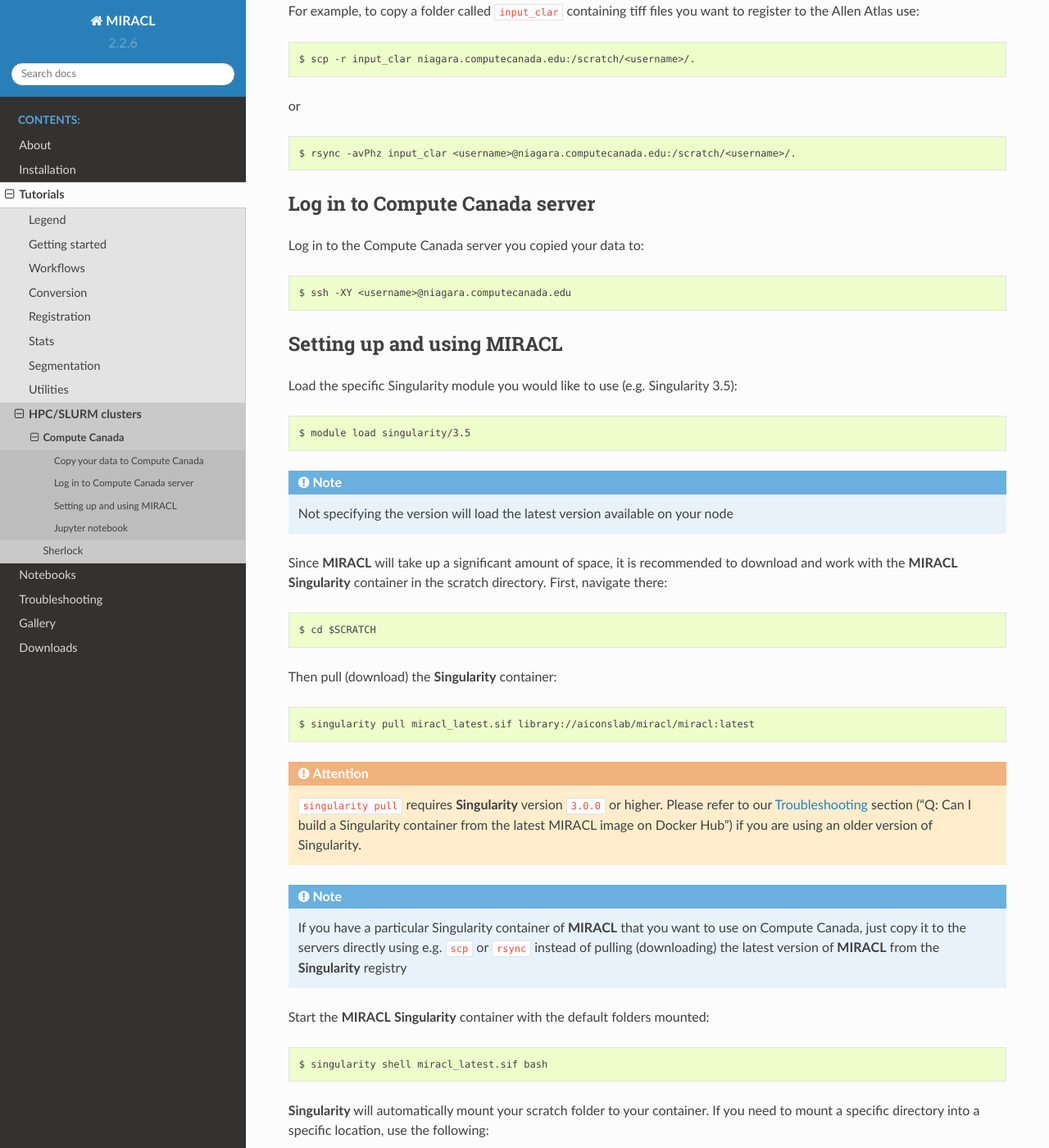
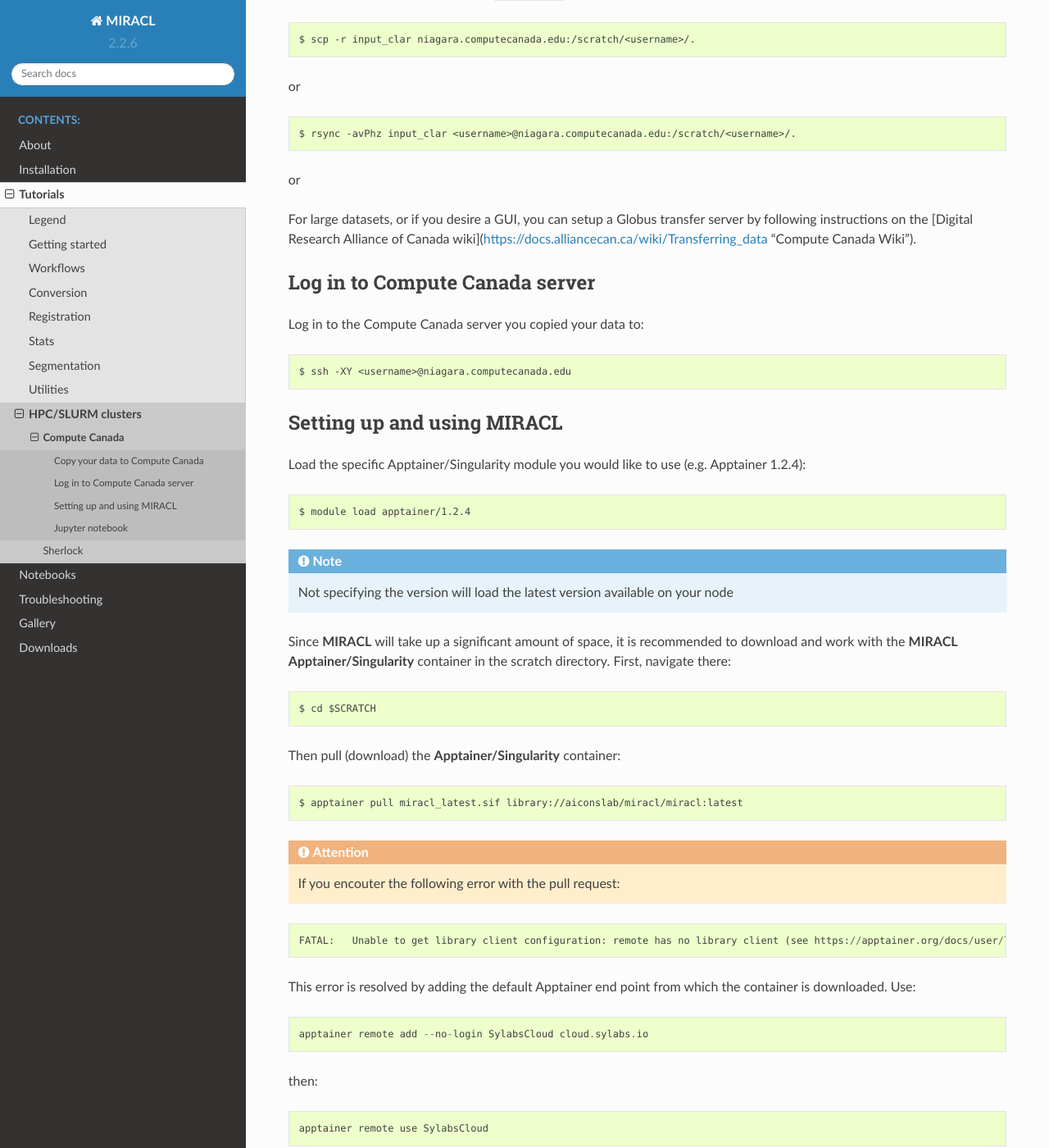
Before and after one commit to AICONSlab/MIRACL, a Sphinx documentation site: the page built from docs/tutorials/slurm/compute_canada/compute_canada.rst, in a window 1280 px wide and 1400 px high, scrolled down 334 px. Shown: the whole window at 82% size. Built offline with Sphinx 7.4.7 and the Read the Docs theme 2.0.0, drawn with Linux system fonts in a browser that asks for light colours; some of the changed text lies outside the part shown.

Commit message:
Update compute_canada.rst
Singularity module is not available on Compute Canada anymore. Apptainer is used instead.

Added resolution to minor error encountered while following instructions for pulling container (by default the required end point is missing on Compute Canada).

Summary:
-Switched most mentions of "Signularity" to "Apptainer/Singularity"
-Added instructions to resolve pull error

P.S.
I am a student trying to use Miracl for a project. I am new to all of this and made my github account last night to share what worked for me. Please let me know if I am doing anything wrong. Thank you.

```diff
--- a/docs/tutorials/slurm/compute_canada/compute_canada.rst
+++ b/docs/tutorials/slurm/compute_canada/compute_canada.rst
@@ -5,8 +5,7 @@
 applies to other commands.
 
 When using Compute Canada, :program:`MIRACL` can be used as a
-:program:`Singularity` container. The following instructions are based on the
-steps provided on the Compute Canada Wiki.
+:program:`Apptainer/Singularity` container.
 
 Copy your data to Compute Canada
 ================================
@@ -24,6 +23,10 @@
 
    $ rsync -avPhz input_clar <username>@niagara.computecanada.edu:/scratch/<username>/.
 
+or
+
+For large datasets, or if you desire a GUI, you can setup a Globus transfer server by following instructions on the [Digital Research Alliance of Canada wiki](https://docs.alliancecan.ca/wiki/Transferring_data "Compute Canada Wiki").
+
 Log in to Compute Canada server
 ===============================
 
@@ -36,49 +39,74 @@
 Setting up and using MIRACL
 ===========================
 
-Load the specific Singularity module you would like to use (e.g. Singularity 3.5):
+Load the specific Apptainer/Singularity module you would like to use (e.g. Apptainer 1.2.4):
 
 .. code-block::
 
-   $ module load singularity/3.5
+   $ module load apptainer/1.2.4
 
 .. note::
    Not specifying the version will load the latest version available on your node
 
 Since :program:`MIRACL` will take up a significant amount of space, it is
 recommended to download and work with the :program:`MIRACL`
-:program:`Singularity` container in the scratch directory. First, navigate
+:program:`Apptainer/Singularity` container in the scratch directory. First, navigate
 there:
 
 .. code-block::
 
    $ cd $SCRATCH
 
-Then pull (download) the :program:`Singularity` container:
+Then pull (download) the :program:`Apptainer/Singularity` container:
 
 .. code-block::
 
-   $ singularity pull miracl_latest.sif library://aiconslab/miracl/miracl:latest
+   $ apptainer pull miracl_latest.sif library://aiconslab/miracl/miracl:latest
 
 .. attention::
+
+   If you encouter the following error with the pull request:
+
+.. code-block::
+
+   FATAL:   Unable to get library client configuration: remote has no library client (see https://apptainer.org/docs/user/latest/endpoint.html#no-default-remote)
+
+This error is resolved by adding the default Apptainer end point from which the container is downloaded. Use:
+
+.. code-block::
+
+   apptainer remote add --no-login SylabsCloud cloud.sylabs.io
+
+then:
+
+.. code-block::
+
+   apptainer remote use SylabsCloud
+
+Now you should be able to pull the container using the commands described earlier.
+
+.. attention::
+
    ``singularity pull`` requires :program:`Singularity` version ``3.0.0`` or
    higher. Please refer to our
    :doc:`Troubleshooting <../../../troubleshooting/index>` section ("Q: Can I
    build a Singularity container from the latest MIRACL image on Docker Hub")
    if you are using an older version of Singularity.
 
+
 .. note::
+
    If you have a particular Singularity container of :program:`MIRACL` that you
    want to use on Compute Canada, just copy it to the servers directly using
    e.g. ``scp`` or ``rsync`` instead of pulling (downloading) the latest
    version of :program:`MIRACL` from the :program:`Singularity` registry
 
-Start the :program:`MIRACL` :program:`Singularity` container with the default
+Start the :program:`MIRACL` :program:`Apptainer/Singularity` container with the default
 folders mounted:
 
 .. code-block::
 
-   $ singularity shell miracl_latest.sif bash
+   $ apptainer shell miracl_latest.sif bash
 
 :program:`Singularity` will automatically mount your scratch folder to your
 container. If you need to mount a specific directory into a specific location,
```
